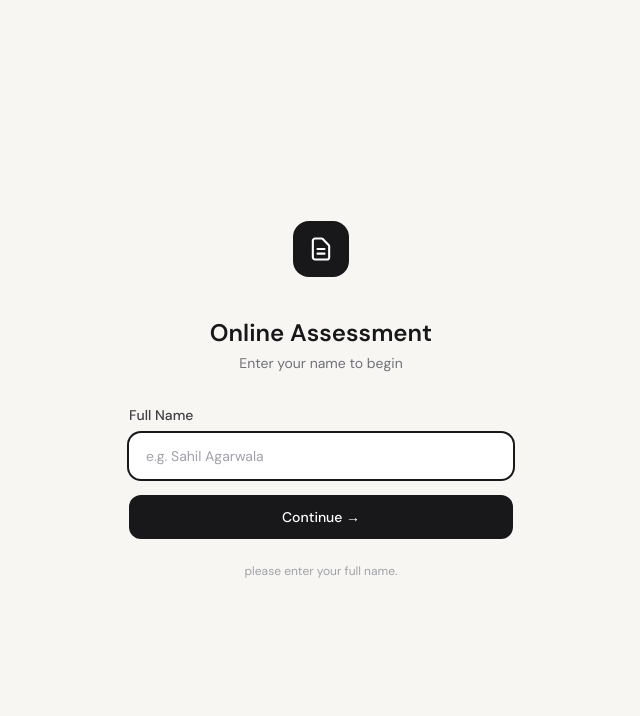
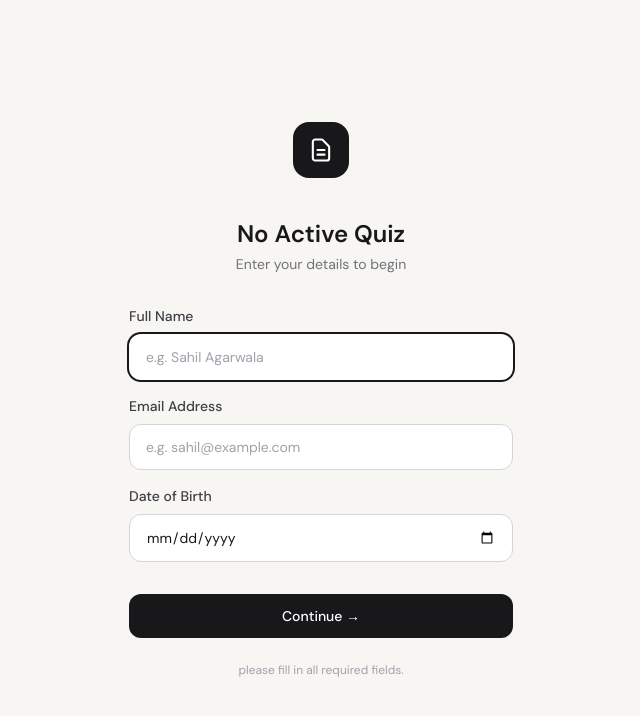
Before and after one commit to calm-stranger/iyf-quiz-platform, a Next.js app: page / in a window 1280 px wide. Shown: the top 716 px of the page, without its empty margins (319-959 px from the left). Built offline with nearby package versions, Linux system fonts and the light colour scheme; no server answers; the database is empty.

Commit message:
upgrades v1.1

```diff
--- a/pages/admin.js
+++ b/pages/admin.js
@@ -95,10 +95,12 @@ export default function Admin() {
 
   const exportCSV = () => {
     if (!data?.results?.length) return;
-    const header = 'Name,Score,Total,Percentage,Answered,Time Taken,Auto-Submitted,Violations,Submitted At';
+    const header = 'Name,Email,DOB,Score,Total,Percentage,Answered,Time Taken,Auto-Submitted,Violations,Submitted At';
     const rows = data.results.map((r) =>
       [
         `"${r.studentName}"`,
+        `"${r.email || ''}"`,
+        `"${r.dob || ''}"`,
         r.score,
         r.total,
         `${r.percentage}%`,
@@ -382,7 +384,7 @@ export default function Admin() {
                   <table className="w-full text-sm">
                     <thead>
                       <tr className="border-b border-[#F4F4F5]">
-                        {['#', 'Student', 'Score', '%', 'Answered', 'Time', 'Status', 'Violations', 'Submitted At', ''].map((h) => (
+                        {['#', 'Student', 'Email', 'DOB', 'Score', '%', 'Answered', 'Time', 'Status', 'Violations', 'Submitted At', ''].map((h) => (
                           <th
                             key={h}
                             className="px-4 py-3 text-left text-xs font-medium text-[#A1A1AA] uppercase tracking-wider"
@@ -397,6 +399,8 @@ export default function Admin() {
                         <tr key={r.studentKey || i} className="hover:bg-[#FAFAF9]">
                           <td className="px-4 py-3 text-[#A1A1AA]">{i + 1}</td>
                           <td className="px-4 py-3 font-medium text-[#18181B]">{r.studentName}</td>
+                          <td className="px-4 py-3 text-[#52525B] text-xs">{r.email || '-'}</td>
+                          <td className="px-4 py-3 text-[#52525B] text-xs">{r.dob || '-'}</td>
                           <td className="px-4 py-3 text-[#18181B]">
                             {r.score} / {r.total}
                           </td>
--- /dev/null
+++ b/pages/api/active-quiz.js
@@ -0,0 +1,25 @@
+const db = require('../../lib/db');
+
+const FALLBACK_QUIZ_TITLE = 'Local Quiz';
+
+export default async function handler(req, res) {
+  if (req.method !== 'GET') {
+    return res.status(405).json({ error: 'Method not allowed' });
+  }
+
+  try {
+    let title = FALLBACK_QUIZ_TITLE;
+    if (db.enabled) {
+      const active = await db.getActiveQuizWithQuestions();
+      if (active?.quiz?.title) {
+        title = active.quiz.title;
+      } else {
+        title = 'No Active Quiz';
+      }
+    }
+    return res.status(200).json({ title });
+  } catch (err) {
+    console.error('[/api/active-quiz]', err);
+    return res.status(500).json({ error: 'Server error' });
+  }
+}
--- a/pages/api/start.js
+++ b/pages/api/start.js
@@ -30,18 +30,34 @@ export default async function handler(req, res) {
     return res.status(405).json({ error: 'Method not allowed' });
   }
 
-  const { name } = req.body ?? {};
+  const { name, email, dob } = req.body ?? {};
 
   if (!name || typeof name !== 'string' || name.trim().length < 2) {
     return res.status(400).json({ error: 'Invalid name.' });
   }
+  if (!email || typeof email !== 'string' || !email.includes('@')) {
+    return res.status(400).json({ error: 'Invalid email address.' });
+  }
+  if (!dob || typeof dob !== 'string') {
+    return res.status(400).json({ error: 'Invalid date of birth.' });
+  }
 
   const studentName = name.trim();
+  const studentEmail = email.trim();
+  const studentDob = dob.trim();
   // Stable key derived from the name (used for KV lookups)
   const studentKey = studentName.toLowerCase().replace(/\s+/g, '_').replace(/[^a-z0-9_]/g, '');
 
   if (!studentKey) {
     return res.status(400).json({ error: 'Invalid name — please use letters and spaces.' });
+  }
+
+  // ── Device tracking check ─────────────────────────────────────────────
+  const existingDeviceStudent = req.cookies['device_student'];
+  if (existingDeviceStudent && existingDeviceStudent !== studentKey) {
+    return res.status(403).json({
+      error: 'You have already attempted the quiz under a different name on this device.',
+    });
   }
 
   try {
@@ -78,6 +94,12 @@ export default async function handler(req, res) {
     const existingSession = await kv.get(`session:${quizId}:${studentKey}`);
     if (existingSession) {
       const clientQuestions = buildClientQuestions(questions, existingSession.sessionQuestions);
+
+      res.setHeader(
+        'Set-Cookie',
+        `device_student=${studentKey}; Path=/; HttpOnly; Max-Age=7200; SameSite=Strict`
+      );
+
       return res.status(200).json({
         sessionId: existingSession.sessionId,
         questions: clientQuestions,
@@ -125,6 +147,8 @@ export default async function handler(req, res) {
       quizId,
       quizTitle: quiz.title,
       studentName,
+      studentEmail,
+      studentDob,
       studentKey,
       startTime: Date.now(),
       sessionQuestions,         // full data for grading
@@ -133,7 +157,14 @@ export default async function handler(req, res) {
     };
 
     if (db.enabled) {
-      await db.createAttempt({ quizId, studentName, studentKey, sessionId });
+      await db.createAttempt({
+        quizId,
+        studentName,
+        studentKey,
+        sessionId,
+        email: studentEmail,
+        dob: studentDob
+      });
     }
 
     // Store session (2-hour TTL is plenty for a 30-min quiz)
@@ -143,6 +174,11 @@ export default async function handler(req, res) {
     await kv.incr(`student_count:${quizId}`);
 
     const clientQuestions = buildClientQuestions(questions, sessionQuestions);
+
+    res.setHeader(
+      'Set-Cookie',
+      `device_student=${studentKey}; Path=/; HttpOnly; Max-Age=7200; SameSite=Strict`
+    );
 
     return res.status(200).json({
       sessionId,
--- a/pages/index.js
+++ b/pages/index.js
@@ -1,20 +1,48 @@
-import { useState } from 'react';
+import { useState, useEffect } from 'react';
 import { useRouter } from 'next/router';
 import Head from 'next/head';
 
 export default function Home() {
   const [name, setName] = useState('');
+  const [email, setEmail] = useState('');
+  const [dob, setDob] = useState('');
   const [error, setError] = useState('');
+  const [quizTitle, setQuizTitle] = useState('Loading...');
   const router = useRouter();
+
+  useEffect(() => {
+    fetch('/api/active-quiz')
+      .then((res) => res.json())
+      .then((data) => {
+        if (data.title) {
+          setQuizTitle(data.title);
+        }
+      })
+      .catch(() => setQuizTitle('Online Assessment'));
+  }, []);
 
   const handleContinue = (e) => {
     e.preventDefault();
-    const trimmed = name.trim();
-    if (!trimmed || trimmed.length < 2) {
+    const trimmedName = name.trim();
+    const trimmedEmail = email.trim();
+    const trimmedDob = dob.trim();
+
+    if (!trimmedName || trimmedName.length < 2) {
       setError('Please enter your full name (at least 2 characters).');
       return;
     }
-    sessionStorage.setItem('studentName', trimmed);
+    if (!trimmedEmail || !trimmedEmail.includes('@')) {
+      setError('Please enter a valid email address.');
+      return;
+    }
+    if (!trimmedDob) {
+      setError('Please enter your date of birth.');
+      return;
+    }
+
+    sessionStorage.setItem('studentName', trimmedName);
+    sessionStorage.setItem('studentEmail', trimmedEmail);
+    sessionStorage.setItem('studentDob', trimmedDob);
     router.push('/instructions');
   };
 
@@ -47,13 +75,14 @@ export default function Home() {
           </div>
 
           <h1 className="text-2xl font-semibold text-[#18181B] text-center mb-1">
-            Online Assessment
+            {quizTitle}
           </h1>
           <p className="text-[#71717A] text-sm text-center mb-8">
-            Enter your name to begin
+            Enter your details to begin
           </p>
 
           <form onSubmit={handleContinue}>
+            <div className="mb-4">
               <label className="block text-sm font-medium text-[#3F3F46] mb-2">
                 Full Name
               </label>
@@ -70,6 +99,41 @@ export default function Home() {
                 className="w-full px-4 py-3 rounded-xl border border-[#D4D4D8] bg-white text-[#18181B] placeholder-[#A1A1AA] focus:outline-none focus:ring-2 focus:ring-[#18181B] focus:border-transparent text-sm"
                 style={{ userSelect: 'text' }}
               />
+            </div>
+
+            <div className="mb-4">
+              <label className="block text-sm font-medium text-[#3F3F46] mb-2">
+                Email Address
+              </label>
+              <input
+                type="email"
+                value={email}
+                onChange={(e) => {
+                  setEmail(e.target.value);
+                  setError('');
+                }}
+                placeholder="e.g. sahil@example.com"
+                autoComplete="email"
+                className="w-full px-4 py-3 rounded-xl border border-[#D4D4D8] bg-white text-[#18181B] placeholder-[#A1A1AA] focus:outline-none focus:ring-2 focus:ring-[#18181B] focus:border-transparent text-sm"
+                style={{ userSelect: 'text' }}
+              />
+            </div>
+
+            <div className="mb-4">
+              <label className="block text-sm font-medium text-[#3F3F46] mb-2">
+                Date of Birth
+              </label>
+              <input
+                type="date"
+                value={dob}
+                onChange={(e) => {
+                  setDob(e.target.value);
+                  setError('');
+                }}
+                className="w-full px-4 py-3 rounded-xl border border-[#D4D4D8] bg-white text-[#18181B] placeholder-[#A1A1AA] focus:outline-none focus:ring-2 focus:ring-[#18181B] focus:border-transparent text-sm"
+                style={{ userSelect: 'text' }}
+              />
+            </div>
             {error && (
               <p className="text-red-500 text-xs mt-2">{error}</p>
             )}
@@ -83,7 +147,7 @@ export default function Home() {
           </form>
 
           <p className="text-center text-xs text-[#A1A1AA] mt-6">
-            please enter your full name.
+            please fill in all required fields.
           </p>
         </div>
       </div>
--- a/pages/instructions.js
+++ b/pages/instructions.js
@@ -34,6 +34,8 @@ const rules = [
 
 export default function Instructions() {
   const [studentName, setStudentName] = useState('');
+  const [studentEmail, setStudentEmail] = useState('');
+  const [studentDob, setStudentDob] = useState('');
   const [agreed, setAgreed] = useState(false);
   const [loading, setLoading] = useState(false);
   const [error, setError] = useState('');
@@ -41,11 +43,16 @@ export default function Instructions() {
 
   useEffect(() => {
     const name = sessionStorage.getItem('studentName');
-    if (!name) {
+    const email = sessionStorage.getItem('studentEmail');
+    const dob = sessionStorage.getItem('studentDob');
+
+    if (!name || !email || !dob) {
       router.replace('/');
       return;
     }
     setStudentName(name);
+    setStudentEmail(email);
+    setStudentDob(dob);
   }, [router]);
 
   const handleStart = async () => {
@@ -57,7 +64,11 @@ export default function Instructions() {
       const res = await fetch('/api/start', {
         method: 'POST',
         headers: { 'Content-Type': 'application/json' },
-        body: JSON.stringify({ name: studentName }),
+        body: JSON.stringify({
+          name: studentName,
+          email: studentEmail,
+          dob: studentDob
+        }),
       });
 
       const data = await res.json();
@@ -96,7 +107,7 @@ export default function Instructions() {
           {/* Header */}
           <div className="mb-6">
             <p className="text-xs text-[#A1A1AA] uppercase tracking-widest mb-1">
-              Welcome, {studentName}
+              Hare Krishna, {studentName}
             </p>
             <h1 className="text-2xl font-semibold text-[#18181B]">
               Before You Begin
```
Also changed, not shown: lib/db.js, 1 other file (tests, documents, lock files or other folders). Lines whose indentation alone changed are shown as unchanged.
